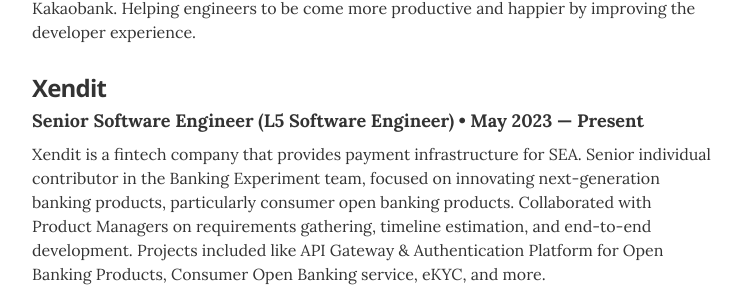
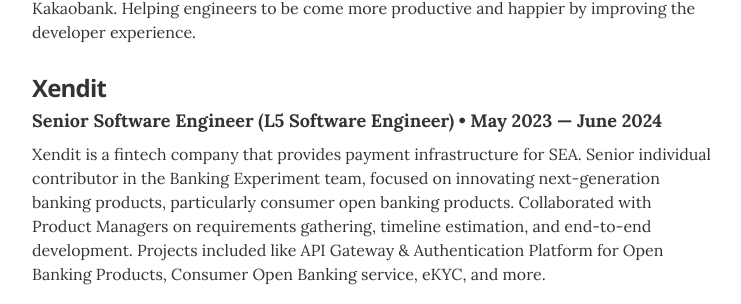
Before and after one commit to irfansofyana/resume, a Jekyll site: the page built from index.html, in a window 1280 px wide and 900 px high, scrolled down 621 px. Shown: the part 151-455 px from the top of the window, without its empty margins (268-1009 px from the left). Built offline with Jekyll 4.4.1, drawn with Linux system fonts in a browser that asks for light colours; some of the changed text lies outside the part shown.

Commit message:
fix content typo

```diff
--- a/_data/experience.yml
+++ b/_data/experience.yml
@@ -6,7 +6,7 @@
 
 - company: Xendit
   position: Senior Software Engineer (L5 Software Engineer)
-  duration: May 2023 — Present
+  duration: May 2023 — June 2024
   summary: Xendit is a fintech company that provides payment infrastructure for SEA. Senior individual contributor in the Banking Experiment team, focused on innovating next-generation banking products, particularly consumer open banking products. Collaborated with Product Managers on requirements gathering, timeline estimation, and end-to-end development. Projects included like API Gateway & Authentication Platform for Open Banking Products, Consumer Open Banking service, eKYC, and more.
   # items:
   #   - Designed and developed API Gateway & Authentication Platform for Open Banking Products from scratch
--- a/_data/recognitions.yml
+++ b/_data/recognitions.yml
@@ -22,7 +22,7 @@
 
 - award: The National Winners ACM ICPC Asia Jakarta
   organization: ICPC
-  year: 2019
+  year: 2017
   summary: Selected as one of the national winners from around 70 finalists in this prestigious programming competition for college students in Indonesia and SEA.
 
 - award: Silver Medal in National Science Olympiad in Informatics
```
